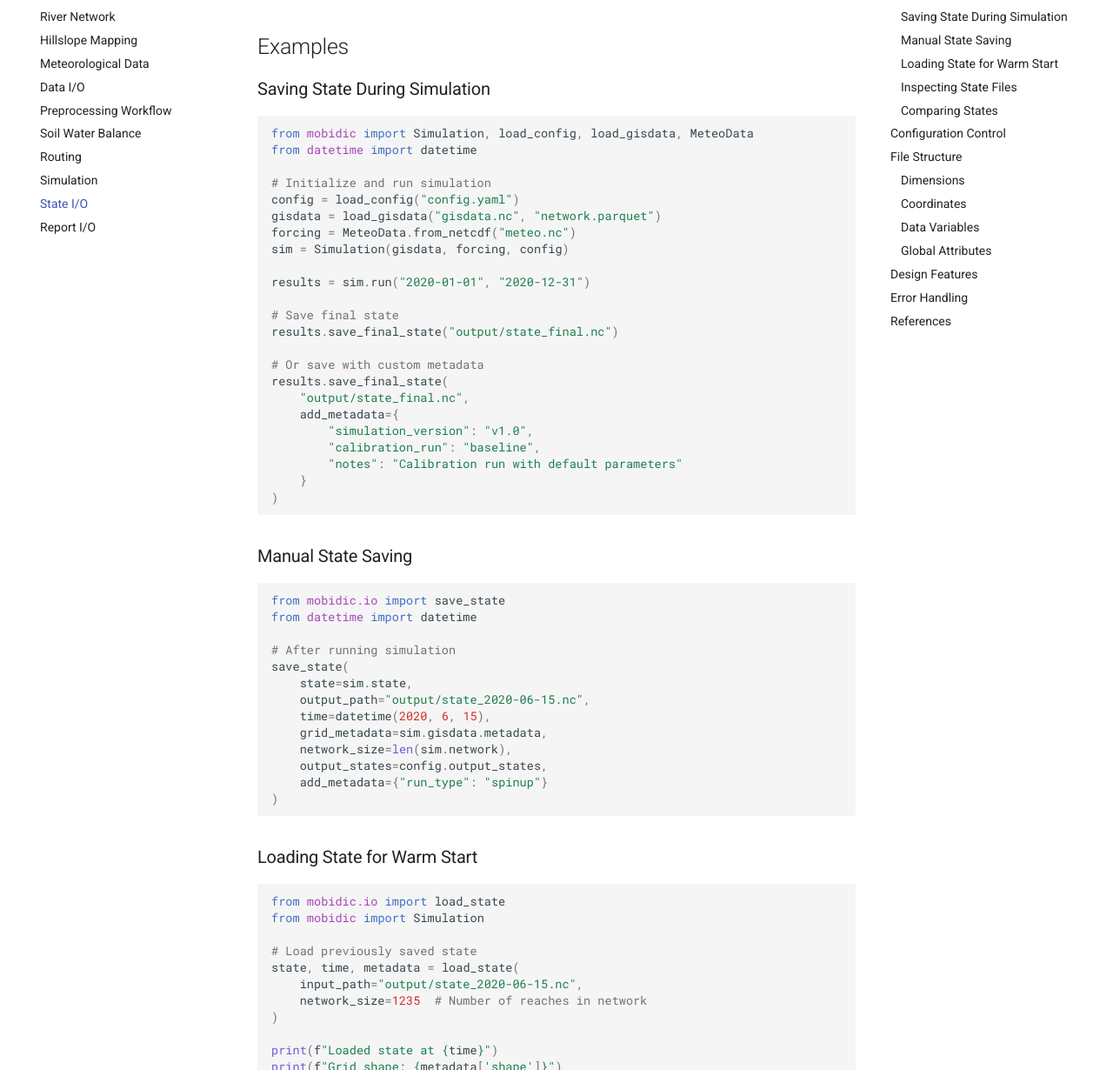
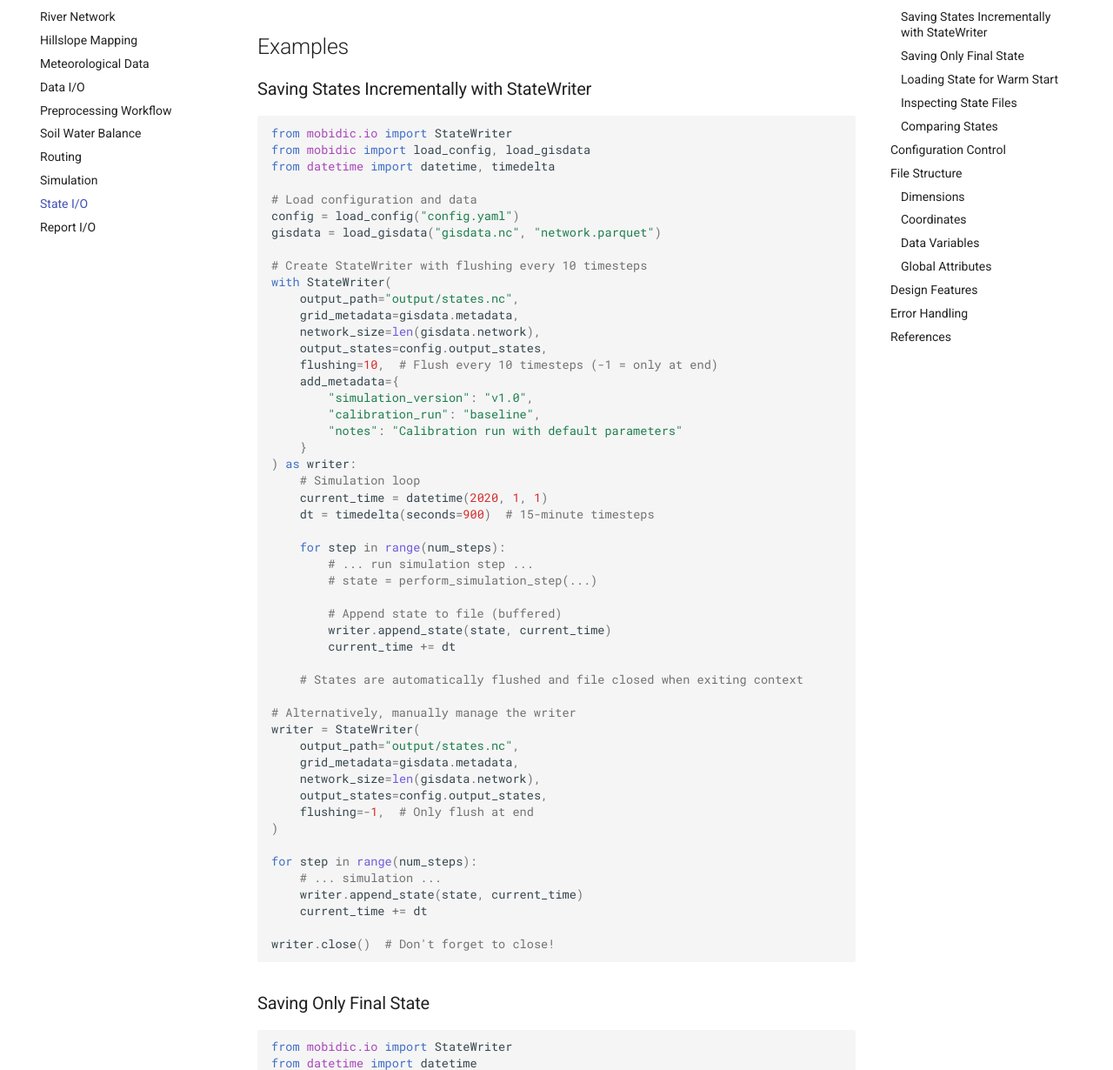
Before and after one commit to mobidichydro/MOBIDICpy, an MkDocs documentation site: the page built from docs/reference/state.md, in a window 1280 px wide and 1400 px high, scrolled down 888 px, cut to the strip 170-1400 px from the top of the window. Shown: the whole strip at 87% size. Built offline with MkDocs 1.6.1 and Material for MkDocs 9.7.7, drawn with Linux system fonts in a browser that asks for light colours; a script that is not in the unit is left out; comment, search, counter and statistics services are not loaded; some of the changed text lies outside the part shown.

Commit message:
Updated documentation

````diff
--- a/docs/reference/state.md
+++ b/docs/reference/state.md
@@ -18,58 +18,88 @@ State files enable:
 - **Model evaluation**: Compare simulated states against observations
 - **Ensemble runs**: Initialize multiple simulations from different states
 
-## Functions
+## Classes and Functions
 
-::: mobidic.io.state.save_state
+::: mobidic.io.state.StateWriter
 
 ::: mobidic.io.state.load_state
 
 ## Examples
 
-### Saving State During Simulation
+### Saving States Incrementally with StateWriter
 
 ```python
-from mobidic import Simulation, load_config, load_gisdata, MeteoData
-from datetime import datetime
+from mobidic.io import StateWriter
+from mobidic import load_config, load_gisdata
+from datetime import datetime, timedelta
 
-# Initialize and run simulation
+# Load configuration and data
 config = load_config("config.yaml")
 gisdata = load_gisdata("gisdata.nc", "network.parquet")
-forcing = MeteoData.from_netcdf("meteo.nc")
-sim = Simulation(gisdata, forcing, config)
 
-results = sim.run("2020-01-01", "2020-12-31")
-
-# Save final state
-results.save_final_state("output/state_final.nc")
-
-# Or save with custom metadata
-results.save_final_state(
-    "output/state_final.nc",
+# Create StateWriter with flushing every 10 timesteps
+with StateWriter(
+    output_path="output/states.nc",
+    grid_metadata=gisdata.metadata,
+    network_size=len(gisdata.network),
+    output_states=config.output_states,
+    flushing=10,  # Flush every 10 timesteps (-1 = only at end)
     add_metadata={
         "simulation_version": "v1.0",
         "calibration_run": "baseline",
         "notes": "Calibration run with default parameters"
     }
+) as writer:
+    # Simulation loop
+    current_time = datetime(2020, 1, 1)
+    dt = timedelta(seconds=900)  # 15-minute timesteps
+
+    for step in range(num_steps):
+        # ... run simulation step ...
+        # state = perform_simulation_step(...)
+
+        # Append state to file (buffered)
+        writer.append_state(state, current_time)
+        current_time += dt
+
+    # States are automatically flushed and file closed when exiting context
+
+# Alternatively, manually manage the writer
+writer = StateWriter(
+    output_path="output/states.nc",
+    grid_metadata=gisdata.metadata,
+    network_size=len(gisdata.network),
+    output_states=config.output_states,
+    flushing=-1,  # Only flush at end
 )
+
+for step in range(num_steps):
+    # ... simulation ...
+    writer.append_state(state, current_time)
+    current_time += dt
+
+writer.close()  # Don't forget to close!
 ```
 
-### Manual State Saving
+### Saving Only Final State
 
 ```python
-from mobidic.io import save_state
+from mobidic.io import StateWriter
 from datetime import datetime
 
-# After running simulation
-save_state(
-    state=sim.state,
-    output_path="output/state_2020-06-15.nc",
-    time=datetime(2020, 6, 15),
-    grid_metadata=sim.gisdata.metadata,
-    network_size=len(sim.network),
+# Create writer with flushing=-1 (only flush at end)
+writer = StateWriter(
+    output_path="output/state_final.nc",
+    grid_metadata=gisdata.metadata,
+    network_size=len(gisdata.network),
     output_states=config.output_states,
-    add_metadata={"run_type": "spinup"}
+    flushing=-1,
+    add_metadata={"run_type": "final_state"}
 )
+
+# Only save the final state
+writer.append_state(final_state, datetime(2020, 12, 31, 23, 45))
+writer.close()
 ```
 
 ### Loading State for Warm Start
@@ -78,9 +108,9 @@ save_state(
 from mobidic.io import load_state
 from mobidic import Simulation
 
-# Load previously saved state
+# Load last timestep from multi-timestep file (default)
 state, time, metadata = load_state(
-    input_path="output/state_2020-06-15.nc",
+    input_path="output/states.nc",
     network_size=1235  # Number of reaches in network
 )
 
@@ -88,6 +118,19 @@ print(f"Loaded state at {time}")
 print(f"Grid shape: {metadata['shape']}")
 print(f"Mean capillary water: {state.wc.mean():.3f} m")
 print(f"Mean discharge: {state.discharge.mean():.3f} m³/s")
+
+# Load specific timestep (e.g., first timestep)
+state_first, time_first, _ = load_state(
+    input_path="output/states.nc",
+    network_size=1235,
+    time_index=0  # 0 = first, -1 = last (default)
+)
+
+# Load from single-timestep file
+state_final, time_final, _ = load_state(
+    input_path="output/state_final.nc",
+    network_size=1235
+)
 
 # Use state to initialize simulation
 sim = Simulation(gisdata, forcing, config)
@@ -103,31 +146,52 @@ results = sim.run("2020-06-15", "2020-12-31")
 import xarray as xr
 import matplotlib.pyplot as plt
 
-# Open state file
-ds = xr.open_dataset("output/state_final.nc")
+# Open multi-timestep state file
+ds = xr.open_dataset("output/states.nc")
 
 # Examine contents
 print(ds)
 print(f"\nVariables: {list(ds.data_vars)}")
 print(f"Coordinates: {list(ds.coords)}")
-print(f"Time: {ds.time.values}")
+print(f"Number of timesteps: {len(ds.time)}")
+print(f"Time range: {ds.time.values[0]} to {ds.time.values[-1]}")
 
-# Plot capillary water content
+# Plot capillary water content at last timestep
 if "Wc" in ds:
     fig, ax = plt.subplots(figsize=(10, 8))
-    ds["Wc"].plot(ax=ax, cmap="Blues", cbar_kwargs={"label": "Wc [m]"})
-    ax.set_title("Capillary Water Content")
+    ds["Wc"].isel(time=-1).plot(ax=ax, cmap="Blues", cbar_kwargs={"label": "Wc [m]"})
+    ax.set_title(f"Capillary Water Content at {ds.time.values[-1]}")
     plt.savefig("output/Wc_map.png")
 
-# Plot discharge along network
+# Plot time series of mean soil moisture
+if "Wc" in ds:
+    mean_wc = ds["Wc"].mean(dim=["x", "y"])
+    plt.figure(figsize=(12, 4))
+    mean_wc.plot()
+    plt.ylabel("Mean Wc [m]")
+    plt.title("Mean Capillary Water Content Over Time")
+    plt.grid(True)
+    plt.savefig("output/Wc_timeseries.png")
+
+# Plot discharge along network at last timestep
 if "discharge" in ds:
     plt.figure(figsize=(12, 4))
-    plt.plot(ds["reach"], ds["discharge"], 'b-', linewidth=0.5)
+    plt.plot(ds["reach"], ds["discharge"].isel(time=-1), 'b-', linewidth=0.5)
     plt.xlabel("Reach ID")
     plt.ylabel("Discharge [m³/s]")
-    plt.title("River Discharge")
+    plt.title(f"River Discharge at {ds.time.values[-1]}")
     plt.grid(True)
     plt.savefig("output/discharge_profile.png")
+
+# Plot discharge time series for a specific reach
+if "discharge" in ds:
+    reach_id = 500  # Example reach
+    plt.figure(figsize=(12, 4))
+    ds["discharge"].isel(reach=reach_id).plot()
+    plt.ylabel("Discharge [m³/s]")
+    plt.title(f"Discharge Time Series for Reach {reach_id}")
+    plt.grid(True)
+    plt.savefig("output/discharge_ts.png")
 
 ds.close()
 ```
@@ -137,16 +201,19 @@ ds.close()
 ```python
 import xarray as xr
 import numpy as np
+import matplotlib.pyplot as plt
 
-# Load two states to compare
-ds1 = xr.open_dataset("output/state_run1.nc")
-ds2 = xr.open_dataset("output/state_run2.nc")
+# Load two state files to compare
+ds1 = xr.open_dataset("output/states_run1.nc")
+ds2 = xr.open_dataset("output/states_run2.nc")
 
-# Compare capillary water
+# Compare capillary water at last timestep
 if "Wc" in ds1 and "Wc" in ds2:
-    diff = ds1["Wc"] - ds2["Wc"]
+    wc1_final = ds1["Wc"].isel(time=-1)
+    wc2_final = ds2["Wc"].isel(time=-1)
+    diff = wc1_final - wc2_final
 
-    print(f"Wc difference statistics:")
+    print(f"Wc difference statistics (final timestep):")
     print(f"  Mean: {float(diff.mean()):.6f} m")
     print(f"  Std: {float(diff.std()):.6f} m")
     print(f"  Max abs diff: {float(np.abs(diff).max()):.6f} m")
@@ -156,6 +223,20 @@ if "Wc" in ds1 and "Wc" in ds2:
     diff.plot(ax=ax, cmap="RdBu_r", center=0)
     ax.set_title("Capillary Water Difference (Run1 - Run2)")
     plt.savefig("output/Wc_diff.png")
+
+# Compare time series
+if "Wc" in ds1 and "Wc" in ds2:
+    mean_wc1 = ds1["Wc"].mean(dim=["x", "y"])
+    mean_wc2 = ds2["Wc"].mean(dim=["x", "y"])
+
+    plt.figure(figsize=(12, 4))
+    mean_wc1.plot(label="Run 1")
+    mean_wc2.plot(label="Run 2")
+    plt.ylabel("Mean Wc [m]")
+    plt.title("Mean Capillary Water Content Comparison")
+    plt.legend()
+    plt.grid(True)
+    plt.savefig("output/Wc_comparison.png")
 
 ds1.close()
 ds2.close()
@@ -191,38 +272,44 @@ output_states_settings:
 NetCDF state files contain:
 
 ### Dimensions
+- `time`: Unlimited dimension for multiple timesteps
 - `x`: Grid columns
 - `y`: Grid rows
 - `reach`: Number of reaches (if discharge enabled)
 
 ### Coordinates
+- `time(time)`: Simulation time [datetime64]
 - `x(x)`: X coordinates [m]
 - `y(y)`: Y coordinates [m]
 - `reach(reach)`: Reach indices [dimensionless]
-- `time`: Simulation time [datetime64]
 
 ### Data Variables
-- `Wc(y, x)`: Capillary water content [m]
-- `Wg(y, x)`: Gravitational water content [m]
-- `Wp(y, x)`: Plant/canopy water content [m] (optional)
-- `Ws(y, x)`: Surface water content [m]
-- `discharge(reach)`: River discharge [m³/s] (if enabled)
-- `lateral_inflow(reach)`: Lateral inflow to reaches [m³/s] (if enabled)
-- `crs`: Grid mapping (CRS metadata)
+- `Wc(time, y, x)`: Capillary water content [m] (if enabled)
+- `Wg(time, y, x)`: Gravitational water content [m] (if enabled)
+- `Wp(time, y, x)`: Plant/canopy water content [m] (optional, if enabled)
+- `Ws(time, y, x)`: Surface water content [m] (if enabled)
+- `discharge(time, reach)`: River discharge [m³/s] (if enabled)
+- `lateral_inflow(time, reach)`: Lateral inflow to reaches [m³/s] (if enabled)
+- `crs()`: Grid mapping (CRS metadata, scalar)
 
 ### Global Attributes
-- `title`: "MOBIDIC Simulation State"
-- `source`: "MOBIDICpy vX.X.X"
+- `title`: "MOBIDIC simulation states"
+- `source`: "MOBIDICpy simulation"
 - `Conventions`: "CF-1.12"
-- `creation_date`: ISO 8601 timestamp
+- `history`: Creation timestamp with MOBIDICpy version
 - Custom metadata from `add_metadata` parameter
 
 ## Design Features
 
 - **CF-1.12 compliant**: Follows Climate and Forecast metadata conventions
+- **Incremental writing**: StateWriter appends states to a single file with unlimited time dimension
+- **Memory efficient**: Configurable buffering with periodic flushing to disk
+- **Fast append mode**: Uses netCDF4 library for efficient appending (avoids read-concatenate-write)
 - **Compression**: zlib compression (level 4) for efficient storage
 - **Selective saving**: Only configured state variables are saved
+- **Context manager support**: Automatic resource cleanup with `with` statement
 - **Flexible loading**: Missing variables initialized with sensible defaults (NaN for grids, zeros for networks)
+- **Multi-timestep support**: Can load any timestep from multi-timestep files
 - **CRS preservation**: Coordinate Reference System stored as WKT
 - **Robust error handling**: Clear warnings for missing data or size mismatches
 
````
Also changed, not shown: docs/reference/index.md (+2 -2 lines).
